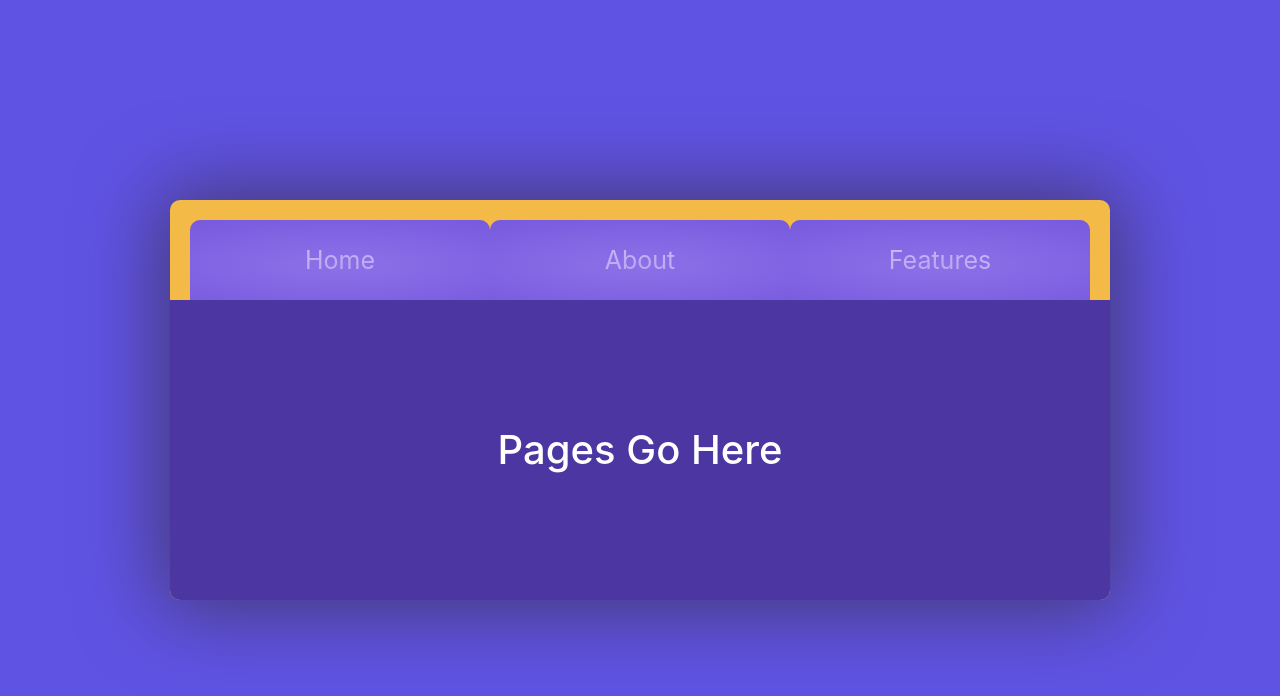
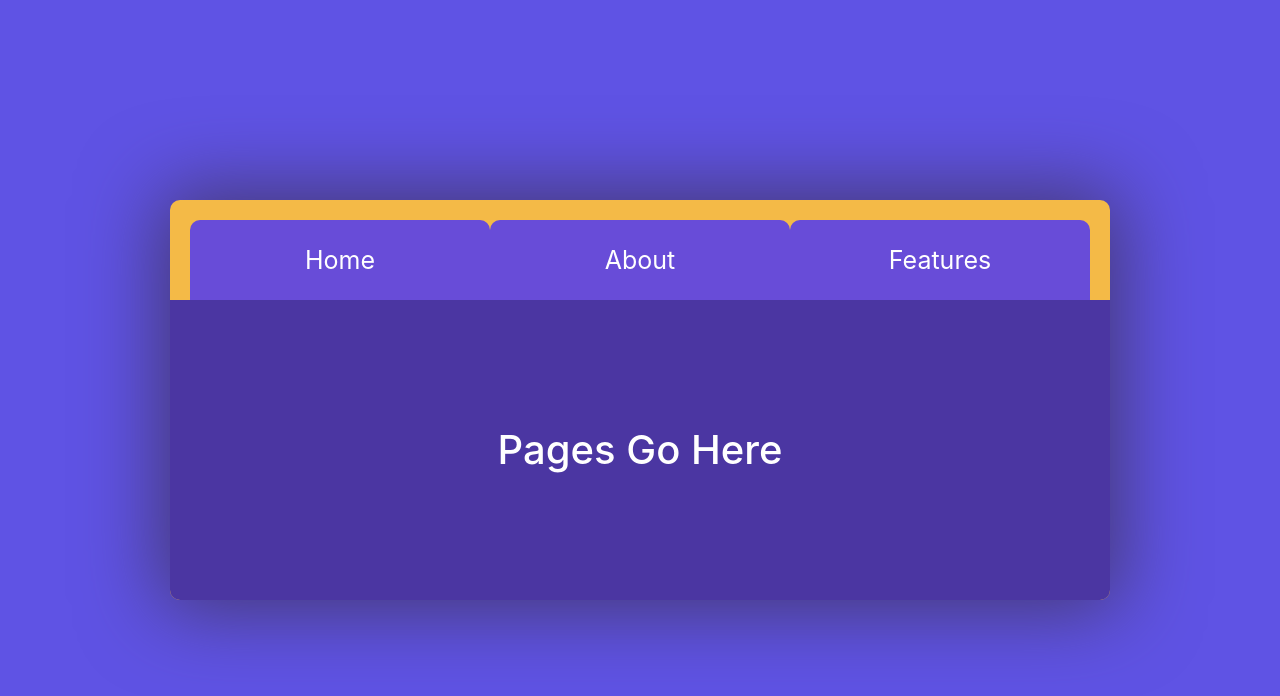
Before and after one commit to Boris-Madonov/browser-tabs, a React (Create React App) app: page / in a window 1280 px wide. Shown: the top 696 px of the page. Built offline with nearby package versions, Linux system fonts and the light colour scheme.

Commit message:
feat: реализовать подсветку курсора при наведении на вкладки

```diff
--- a/src/components/Tab/index.css
+++ b/src/components/Tab/index.css
@@ -16,9 +16,10 @@
 .tab__highlight {
   display: block;
   position: absolute;
-  top: -20px;
   width: 600px;
-  height: 130px;
-  opacity: 0.7;
+  height: 240px;
+  border-radius: 20%;
   background: radial-gradient(rgba(157, 128, 238, 1), rgba(157, 128, 238, 0));
+  pointer-events: none;
+  transition: opacity 0.5s ease;
 }
--- a/src/components/Tab/index.tsx
+++ b/src/components/Tab/index.tsx
@@ -1,4 +1,4 @@
-import React from 'react';
+import React, { useState } from 'react';
 import './index.css';
 
 interface TabProps {
@@ -8,9 +8,38 @@ interface TabProps {
 function Tab ({
   text,
 }: TabProps) {
+const [highlight, setHighlight] = useState({
+  left: 0,
+  top: 0,
+  opacity: 0
+});
+
+const moveHighlight = (e: any): void => {
+  setHighlight({
+    left: e.nativeEvent.layerX - 300,
+    top: e.nativeEvent.layerY - 120,
+    opacity: 0.7
+  })
+}
+
+const hideHighlight = (e: any): void => {
+  setHighlight({
+    left: e.nativeEvent.layerX - 300,
+    top: e.nativeEvent.layerY - 120,
+    opacity: 0
+  })
+}
+
   return (
-    <div className="tab">
-      <div className="tab__highlight" />
+    <div
+      className="tab"
+      onMouseMove={moveHighlight}
+      onMouseOut={hideHighlight}
+    >
+      <div
+        className="tab__highlight"
+        style={highlight}
+      />
       {text}
     </div>
   );
```
